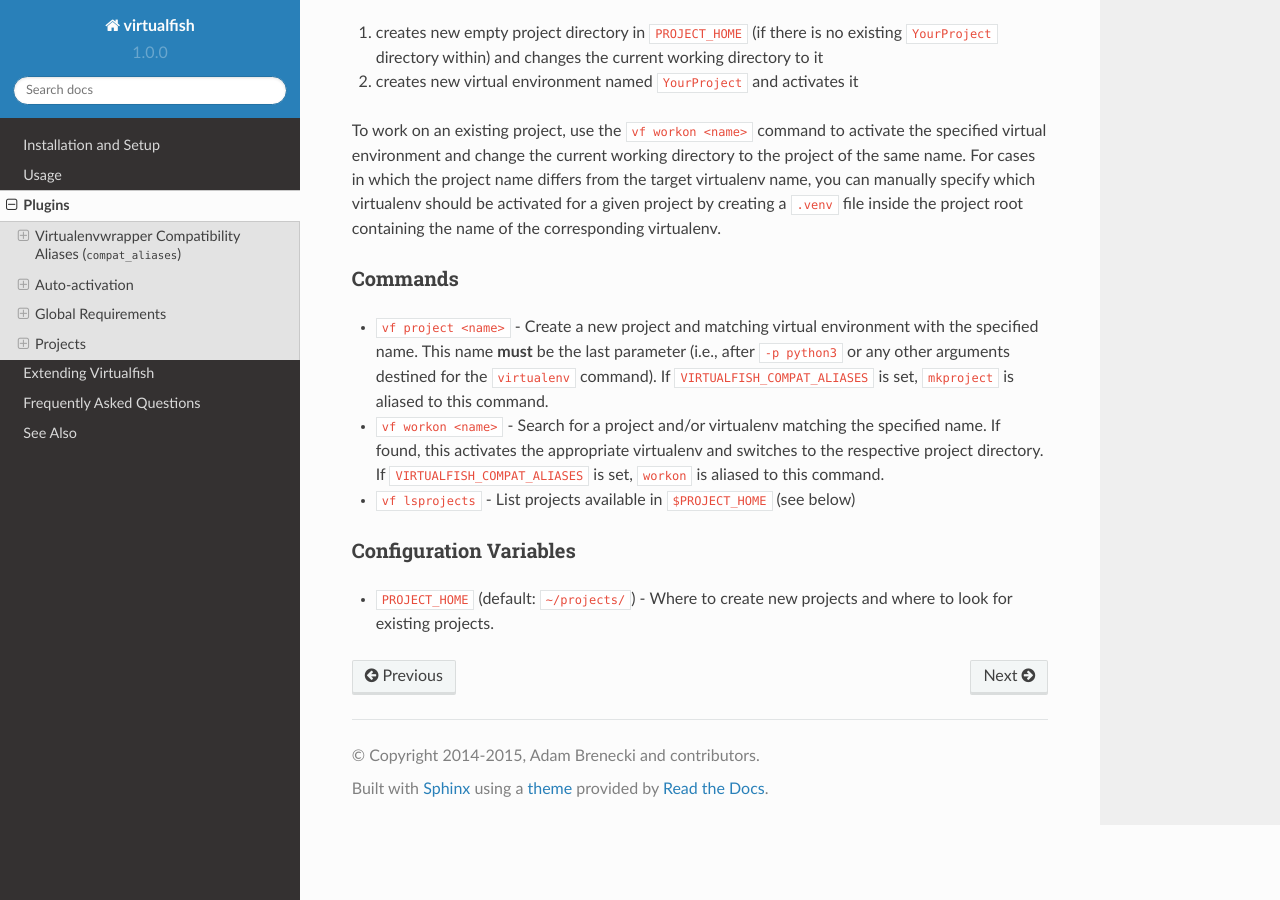
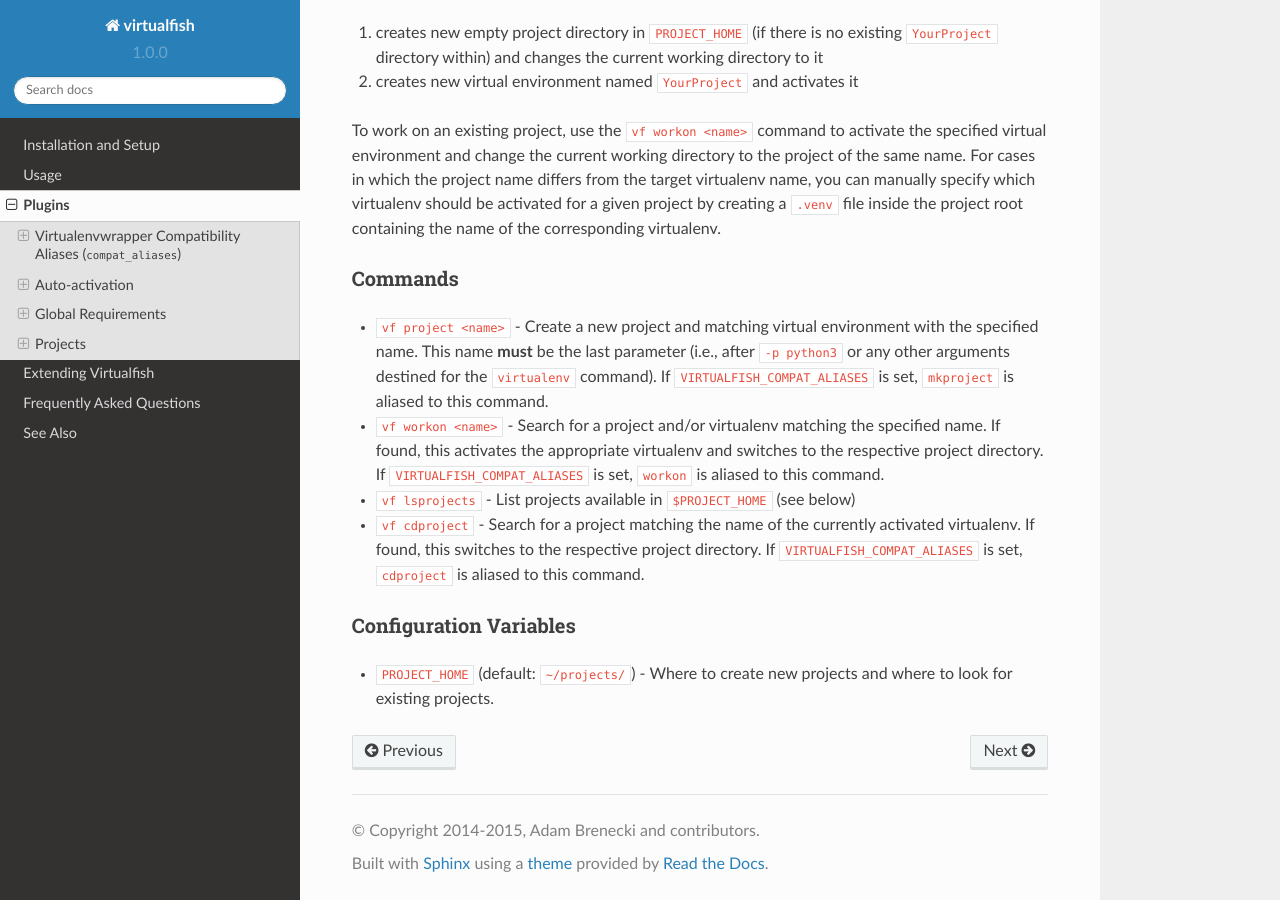
Before and after one commit to justinmayer/virtualfish, a Sphinx documentation site: the page built from docs/plugins.rst, in a window 1280 px wide and 900 px high, scrolled down 1942 px. Built offline with Sphinx 7.4.7 and the Read the Docs theme 2.0.0, drawn with Linux system fonts in a browser that asks for light colours.

Commit message:
feat(projects plugin): add the `vf cdproject` command
This command searches for a project matching the name of the currently
activated virtualenv. If found, it switches to the respective project
directory. If `VIRTUALFISH_COMPAT_ALIASES` is set, `cdproject` is
aliased to this command.

For more information:

http://virtualenvwrapper.readthedocs.org/en/latest/command_ref.html#cdproject

Signed-off-by: Pablo Santiago Blum de Aguiar <scorphus@gmail.com>

```diff
--- a/docs/plugins.rst
+++ b/docs/plugins.rst
@@ -118,6 +118,11 @@
 
 -  ``vf lsprojects`` - List projects available in ``$PROJECT_HOME`` (see below)
 
+-  ``vf cdproject`` - Search for a project matching the name of the currently
+   activated virtualenv. If found, this switches to the respective project
+   directory. If ``VIRTUALFISH_COMPAT_ALIASES`` is set, ``cdproject`` is aliased
+   to this command.
+
 Configuration Variables
 .......................
 
```
Also changed, not shown: 1 other file.
